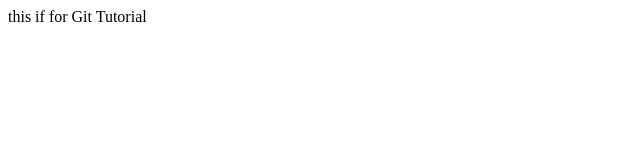
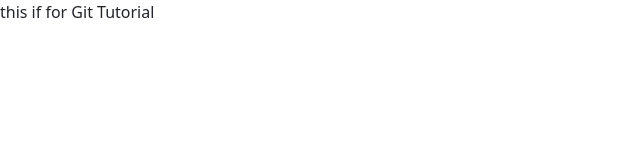
Before and after one commit to azzamarianamorbi/newims, a plain HTML site: page index.html in a window 1280 px wide. Shown: the full height of the page, 0-640 px from the left. Drawn offline with nearby package versions, Linux system fonts and the light colour scheme.

Commit message:
Bookstrap CDN

```diff
--- a/index.html
+++ b/index.html
@@ -4,8 +4,12 @@
     <meta charset="UTF-8">
     <meta name="viewport" content="width=device-width", initial-scale="1.0">
     <title>NEW IMS PROJECT</title>
+    <link href="https://cdn.jsdelivr.net/npm/bootstrap@5.3.3/dist/css/bootstrap.min.css" rel="stylesheet" integrity="sha384-QWTKZyjpPEjISv5WaRU9OFeRpok6YctnYmDr5pNlyT2bRjXh0JMhjY6hW+ALEwIH" crossorigin="anonymous">
+</head>
+<body>
     </head>
     <body>
         this if for Git Tutorial
+        <script src="https://cdn.jsdelivr.net/npm/bootstrap@5.3.3/dist/js/bootstrap.bundle.min.js" integrity="sha384-YvpcrYf0tY3lHB60NNkmXc5s9fDVZLESaAA55NDzOxhy9GkcIdslK1eN7N6jIeHz" crossorigin="anonymous"></script>
     </body>
     </html>
```
